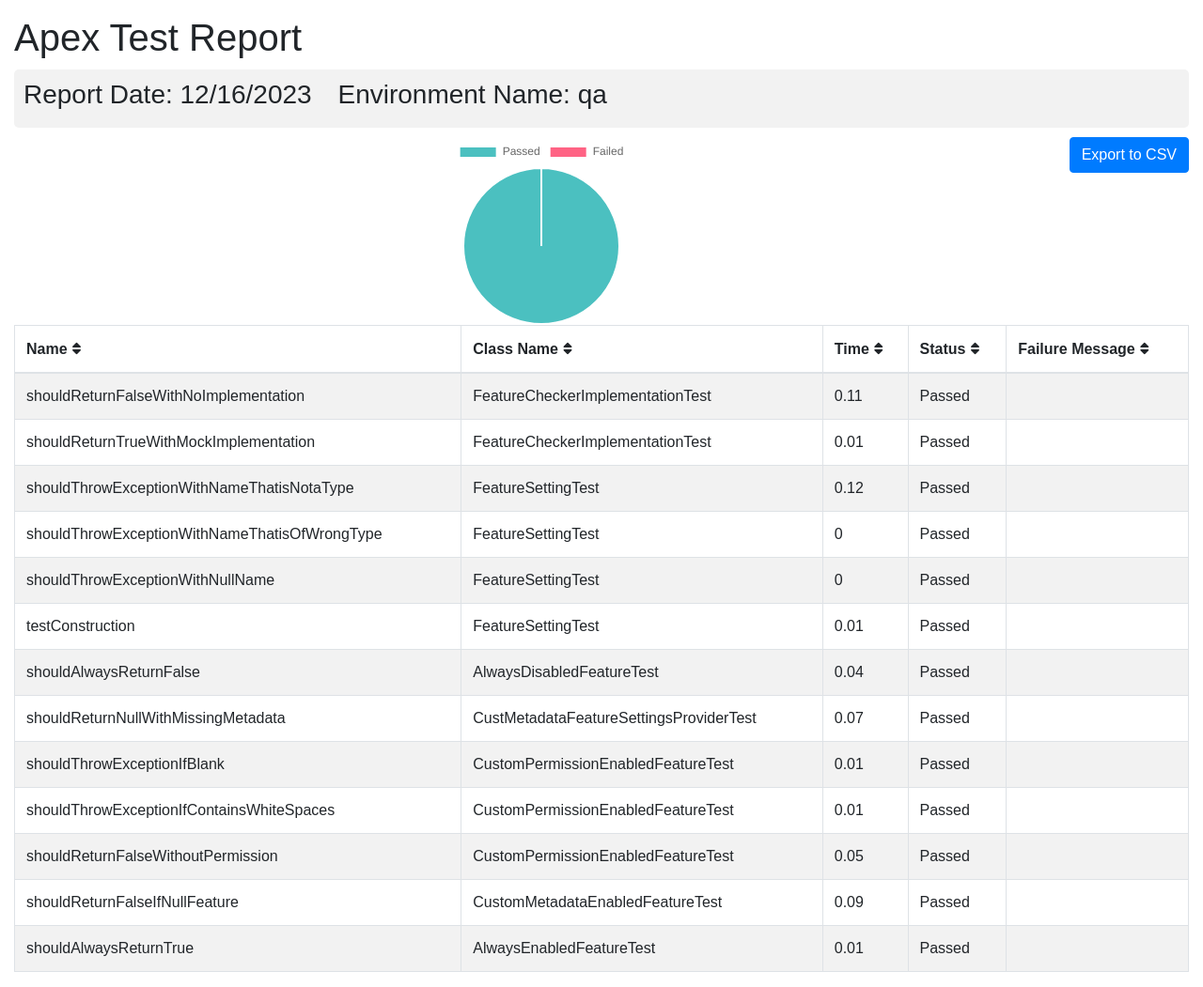
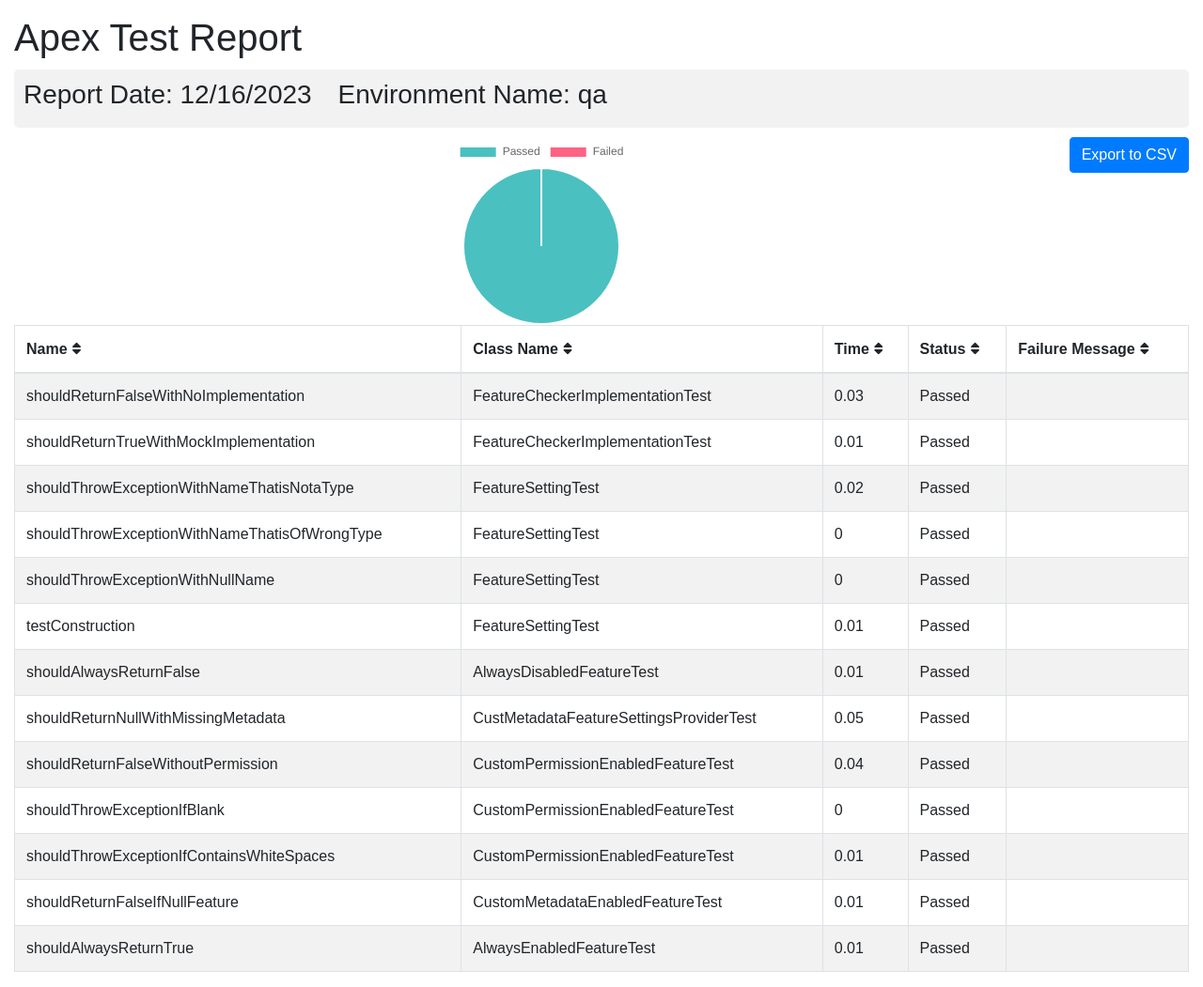
Before and after one commit to flxbl-io/sfops-dashboard, a Jekyll site: the page apextestResults/qa.html, which Jekyll copies as it is, in a window 1280 px wide. Shown: the whole page at 94% size. Built offline with Jekyll 4.4.1, drawn with Linux system fonts in a browser that asks for light colours.

Commit message:
Updated apex test results

```diff
--- a/apextestResults/qa.html
+++ b/apextestResults/qa.html
@@ -123,7 +123,7 @@
         <tr>
           <td>shouldReturnFalseWithNoImplementation</td>
           <td>FeatureCheckerImplementationTest</td>
-          <td>0.11</td>
+          <td>0.03</td>
           <td>Passed</td>
           <td></td>
         </tr>
@@ -137,7 +137,7 @@
         <tr>
           <td>shouldThrowExceptionWithNameThatisNotaType</td>
           <td>FeatureSettingTest</td>
-          <td>0.12</td>
+          <td>0.02</td>
           <td>Passed</td>
           <td></td>
         </tr>
@@ -165,21 +165,28 @@
         <tr>
           <td>shouldAlwaysReturnFalse</td>
           <td>AlwaysDisabledFeatureTest</td>
-          <td>0.04</td>
+          <td>0.01</td>
           <td>Passed</td>
           <td></td>
         </tr>
         <tr>
           <td>shouldReturnNullWithMissingMetadata</td>
           <td>CustMetadataFeatureSettingsProviderTest</td>
-          <td>0.07</td>
+          <td>0.05</td>
+          <td>Passed</td>
+          <td></td>
+        </tr>
+        <tr>
+          <td>shouldReturnFalseWithoutPermission</td>
+          <td>CustomPermissionEnabledFeatureTest</td>
+          <td>0.04</td>
           <td>Passed</td>
           <td></td>
         </tr>
         <tr>
           <td>shouldThrowExceptionIfBlank</td>
           <td>CustomPermissionEnabledFeatureTest</td>
-          <td>0.01</td>
+          <td>0</td>
           <td>Passed</td>
           <td></td>
         </tr>
@@ -191,16 +198,9 @@
           <td></td>
         </tr>
         <tr>
-          <td>shouldReturnFalseWithoutPermission</td>
-          <td>CustomPermissionEnabledFeatureTest</td>
-          <td>0.05</td>
-          <td>Passed</td>
-          <td></td>
-        </tr>
-        <tr>
           <td>shouldReturnFalseIfNullFeature</td>
           <td>CustomMetadataEnabledFeatureTest</td>
-          <td>0.09</td>
+          <td>0.01</td>
           <td>Passed</td>
           <td></td>
         </tr>
```
